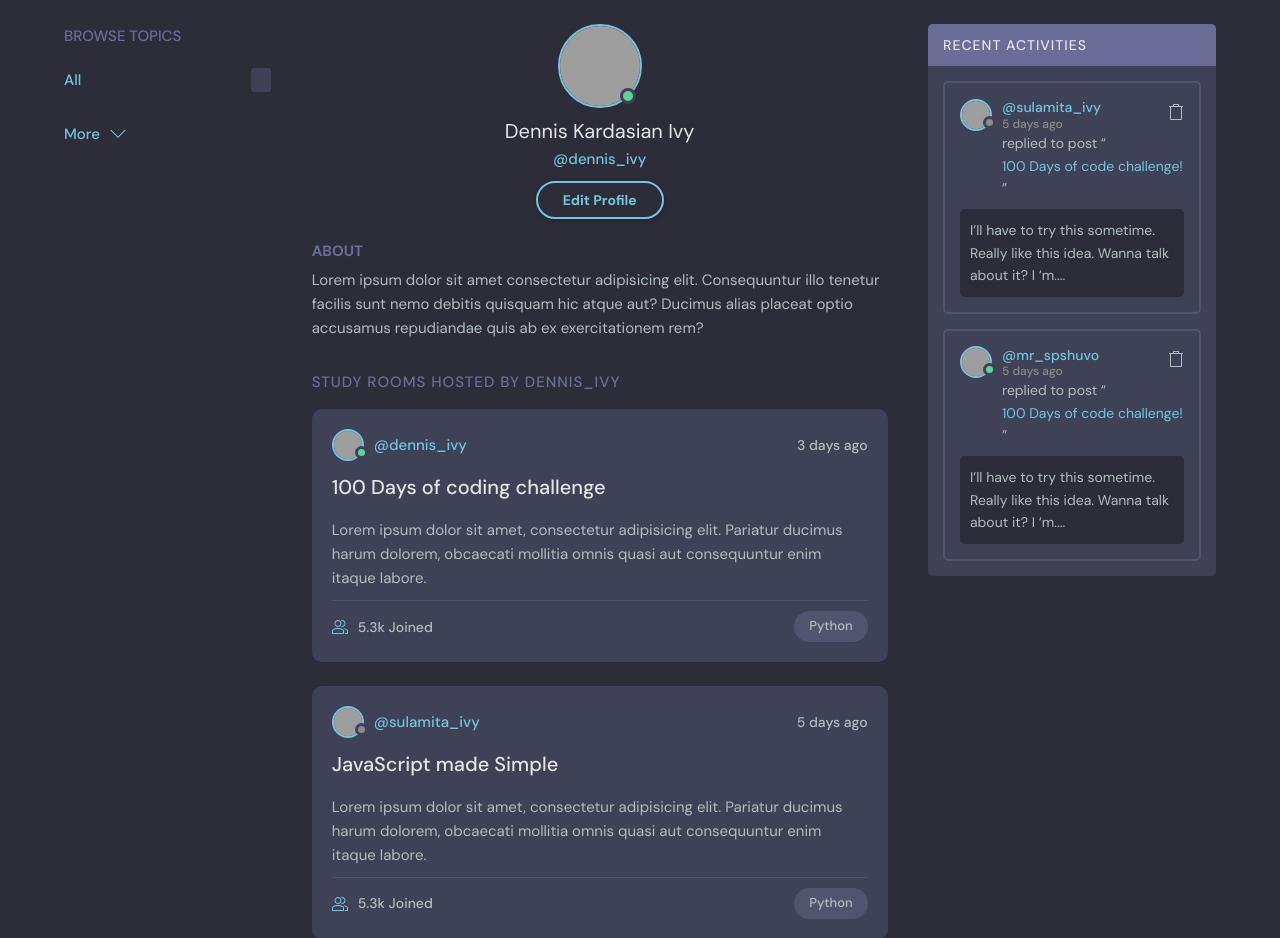
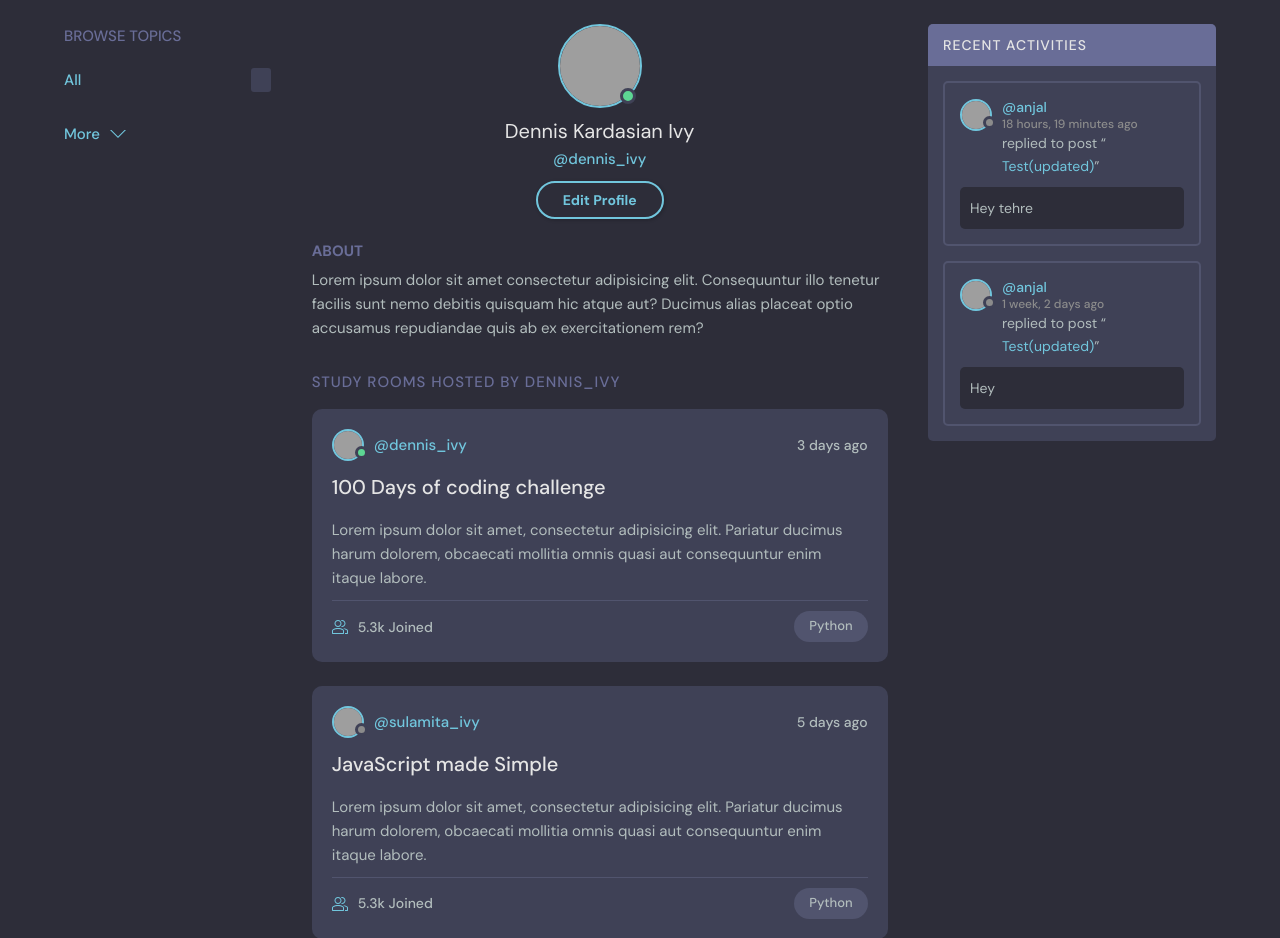
Before and after one commit to anjalbhattarai79/StudyBud-django, a Django app: page /profile/1 in a window 1280 px wide. Shown: the part 76-1014 px from the top of the page. Run offline with Django 5.2, Linux system fonts and the light colour scheme; data comes from the database, SQL or seed files in the repository; grey boxes are pictures that could not be loaded.

Commit message:
update gui for recent_activity in profile

```diff
--- a/base/templates/base/profile.html
+++ b/base/templates/base/profile.html
@@ -125,70 +125,7 @@
       <!-- Room List End -->
 
       <!-- Activities Start -->
-      <div class="activities">
-        <div class="activities__header">
-          <h2>Recent Activities</h2>
-        </div>
-        <div class="activities__box">
-          <div class="activities__boxHeader roomListRoom__header">
-            <a href="profile.html" class="roomListRoom__author">
-              <div class="avatar avatar--small">
-                <img src="https://randomuser.me/api/portraits/women/11.jpg" />
-              </div>
-              <p>
-                @sulamita_ivy
-                <span>5 days ago</span>
-              </p>
-            </a>
-            <div class="roomListRoom__actions">
-              <a href="#">
-                <svg version="1.1" xmlns="http://www.w3.org/2000/svg" width="32" height="32" viewBox="0 0 32 32">
-                  <title>delete</title>
-                  <path
-                    d="M30 4h-8v-3c0-0.553-0.447-1-1-1h-10c-0.553 0-1 0.447-1 1v3h-8v2h2v24c0 1.104 0.897 2 2 2h20c1.103 0 2-0.896 2-2v-24h2v-2h-0zM12 2h8v2h-8v-2zM26.002 30l-0.002 1v-1h-20v-24h20v24h0.002z">
-                  </path>
-                </svg>
-              </a>
-            </div>
-          </div>
-          <div class="activities__boxContent">
-            <p>replied to post “<a href="room.html">100 Days of code challenge!</a>”</p>
-            <div class="activities__boxRoomContent">
-              I’ll have to try this sometime. Really like this idea. Wanna talk about it? I ‘m....
-            </div>
-          </div>
-        </div>
-
-        <div class="activities__box">
-          <div class="activities__boxHeader roomListRoom__header">
-            <a href="profile.html" class="roomListRoom__author">
-              <div class="avatar avatar--small active">
-                <img src="https://randomuser.me/api/portraits/men/13.jpg" />
-              </div>
-              <p>
-                @mr_spshuvo
-                <span>5 days ago</span>
-              </p>
-            </a>
-            <div class="roomListRoom__actions">
-              <a href="#">
-                <svg version="1.1" xmlns="http://www.w3.org/2000/svg" width="32" height="32" viewBox="0 0 32 32">
-                  <title>delete</title>
-                  <path
-                    d="M30 4h-8v-3c0-0.553-0.447-1-1-1h-10c-0.553 0-1 0.447-1 1v3h-8v2h2v24c0 1.104 0.897 2 2 2h20c1.103 0 2-0.896 2-2v-24h2v-2h-0zM12 2h8v2h-8v-2zM26.002 30l-0.002 1v-1h-20v-24h20v24h0.002z">
-                  </path>
-                </svg>
-              </a>
-            </div>
-          </div>
-          <div class="activities__boxContent">
-            <p>replied to post “<a href="room.html">100 Days of code challenge!</a>”</p>
-            <div class="activities__boxRoomContent">
-              I’ll have to try this sometime. Really like this idea. Wanna talk about it? I ‘m....
-            </div>
-          </div>
-        </div>
-      </div>
+      {% include 'base/activity_component.html' %}
       <!-- Activities End -->
     </div>
   </main>
```
